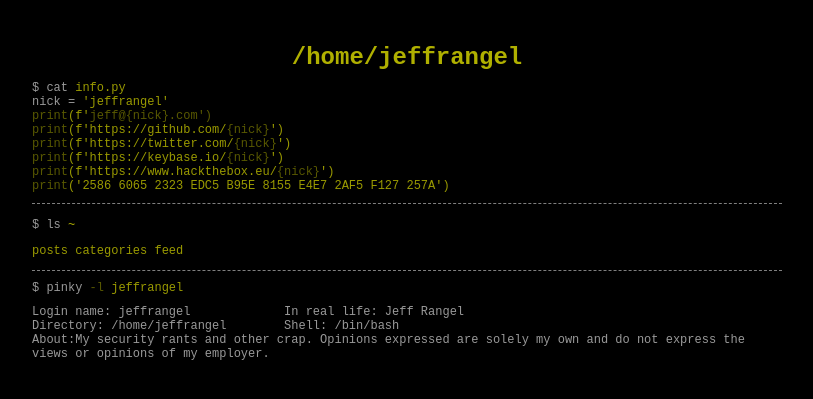
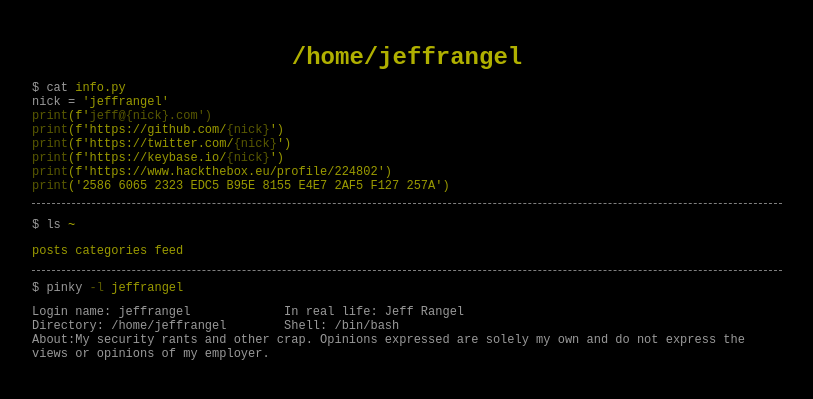
Before and after one commit to jeffrangel/jeffrangel.github.io, a Jekyll site: the page built from index.md, in a window 1280 px wide. Shown: the top 399 px of the page, without its empty margins (233-1046 px from the left). Built offline with Jekyll 4.4.1, drawn with Linux system fonts in a browser that asks for light colours.

Commit message:
Update header.html

```diff
--- a/_includes/header.html
+++ b/_includes/header.html
@@ -18,7 +18,7 @@
     <span class="reserved">print</span><a href="https://keybase.io/jeffrangel" target="_blank"><span class="string">(f'https://keybase.io/<span class="reserved">{nick}</span>')</span></a>
     </p>
     <p>
-    <span class="reserved">print</span><a href="https://www.hackthebox.eu/profile/224802" target="_blank"><span class="string">(f'https://www.hackthebox.eu/<span class="reserved">{nick}</span>')</span></a>
+    <span class="reserved">print</span><a href="https://www.hackthebox.eu/profile/224802" target="_blank"><span class="string">(f'https://www.hackthebox.eu/profile/224802')</span></a>
     </p>
     <p>
     <span class="reserved">print<a href="{{ site.url }}/pubkey/"><span class="string">('{{ site.fingerprint_key }}')</span></a>
```
